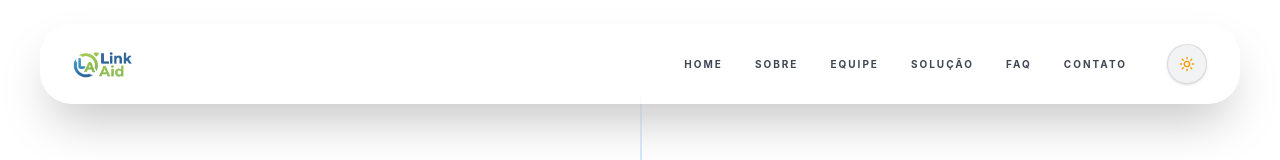
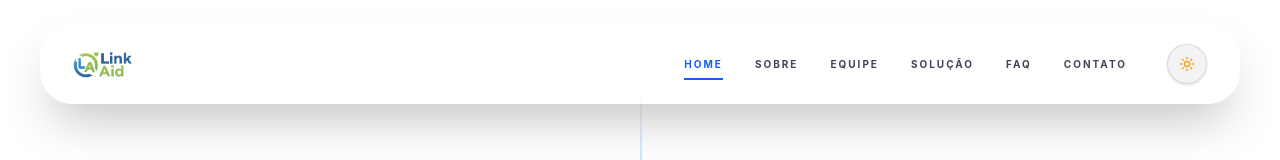
Before and after one commit to Calegor/LinkAid, a React (Vite) app in the folder frontend/link-aid/: page / in a window 1280 px wide. Shown: the top 160 px of the page. Built offline with nearby package versions, Linux system fonts and the light colour scheme.

Commit message:
feat: add useLocation hook to Navbar

```diff
--- a/frontend/link-aid/src/components/Navbar/Navbar.tsx
+++ b/frontend/link-aid/src/components/Navbar/Navbar.tsx
@@ -1,5 +1,5 @@
 import { useState, useEffect, useRef } from "react";
-import { Link } from "react-router-dom";
+import { Link, useLocation } from "react-router-dom"; // 👈 Importante: useLocation adicionado
 import gsap from "gsap";
 import { useGSAP } from "@gsap/react";
 import {
@@ -18,6 +18,7 @@ import {
 import logo from "../../assets/logo2.png";
 
 const Navbar = () => {
+  const location = useLocation(); // 👈 Captura a rota atual (ex: "/sobre")
   const [isMenuOpen, setIsMenuOpen] = useState(false);
   const [isDark, setIsDark] = useState(false);
   const menuRef = useRef(null);
@@ -81,7 +82,7 @@ const Navbar = () => {
 
   return (
     <nav className="fixed top-0 left-0 w-full z-[100] px-4 pt-6 md:px-10 font-sans">
-      {/* nav */}
+      {/* NAV DESKTOP */}
       <div
         className={`max-w-[1500px] mx-auto h-20 px-8 flex items-center justify-between rounded-[2rem] transition-all duration-500 shadow-2xl relative z-[120] ${
           isMenuOpen
@@ -94,55 +95,44 @@ const Navbar = () => {
         </Link>
 
         <div className="hidden md:flex items-center gap-10">
-          <div className="flex gap-8 font-bold text-[10px] tracking-[0.2em] uppercase text-slate-900/80">
-            {menuLinks.map((link) => (
+          <div className="flex gap-8 font-bold text-[10px] tracking-[0.2em] uppercase">
+            {menuLinks.map((link) => {
+              const isActive = location.pathname === link.to; // 👈 Checa se é a página atual
+              return (
                 <Link
                   key={link.name}
                   to={link.to}
-                className="hover:text-blue-600 transition-all relative group py-2"
+                  className={`transition-all relative group py-2 ${
+                    isActive ? "text-blue-600" : "text-slate-900/80 hover:text-blue-600"
+                  }`}
                 >
                   {link.name}
-                <span className="absolute bottom-0 left-0 w-0 h-[1.5px] bg-blue-600 transition-all duration-300 group-hover:w-full" />
+                  {/* Barrinha azul que "trava" se isActive for true */}
+                  <span className={`absolute bottom-0 left-0 h-[1.5px] bg-blue-600 transition-all duration-300 ${
+                    isActive ? "w-full" : "w-0 group-hover:w-full"
+                  }`} />
                 </Link>
-            ))}
+              );
+            })}
           </div>
 
-          {/* dark/light */}
           <button onClick={toggleTheme} className={buttonBaseClass}>
-            {isDark ? (
-              <Moon size={16} className="text-blue-500" />
-            ) : (
-              <Sun size={16} className="text-amber-500" />
-            )}
+            {isDark ? <Moon size={16} className="text-blue-500" /> : <Sun size={16} className="text-amber-500" />}
           </button>
         </div>
       </div>
 
-      {/* mobile bottoms */}
+      {/* MOBILE BUTTONS */}
       <div className="md:hidden fixed top-11 right-8 flex items-center gap-3 z-[150]">
-        {/* toggle theme */}
         <button onClick={toggleTheme} className={buttonBaseClass}>
-          {isDark ? (
-            <Moon size={16} className="text-blue-500" />
-          ) : (
-            <Sun size={16} className="text-amber-500" />
-          )}
+          {isDark ? <Moon size={16} className="text-blue-500" /> : <Sun size={16} className="text-amber-500" />}
         </button>
-
-        {/* open and close menu mobile */}
-        <button
-          onClick={() => setIsMenuOpen(!isMenuOpen)}
-          className={buttonBaseClass}
-        >
-          {isMenuOpen ? (
-            <X size={20} className="text-slate-700" />
-          ) : (
-            <Menu size={20} className="text-slate-700" />
-          )}
+        <button onClick={() => setIsMenuOpen(!isMenuOpen)} className={buttonBaseClass}>
+          {isMenuOpen ? <X size={20} className="text-slate-700" /> : <Menu size={20} className="text-slate-700" />}
         </button>
       </div>
 
-      {/* overlay */}
+      {/* OVERLAY */}
       <div
         ref={overlayRef}
         onClick={() => setIsMenuOpen(false)}
@@ -150,45 +140,45 @@ const Navbar = () => {
         style={{ opacity: 0, visibility: "hidden" }}
       />
 
-      {/* open menu */}
+      {/* MENU MOBILE OPEN */}
       <div
         ref={menuRef}
         className="fixed top-0 right-0 h-full w-[75%] max-w-[300px] bg-white/95 backdrop-blur-3xl border-l border-white/20 shadow-2xl z-[110] flex flex-col md:hidden"
         style={{ transform: "translateX(100%)", visibility: "hidden" }}
       >
         <div className="pt-32 pb-10 px-8 flex flex-col h-full">
-          <p className="text-slate-600 text-[10px] font-bold uppercase tracking-[0.3em] mb-10 opacity-70">
-            Menu
-          </p>
+          <p className="text-slate-600 text-[10px] font-bold uppercase tracking-[0.3em] mb-10 opacity-70">Menu</p>
 
           <div className="flex flex-col gap-4">
-            {menuLinks.map((link) => (
+            {menuLinks.map((link) => {
+              const isActive = location.pathname === link.to; // 👈 Checa se é a página atual no mobile
+              return (
                 <Link
                   key={link.name}
                   to={link.to}
                   onClick={() => setIsMenuOpen(false)}
-                className="group flex items-center justify-between py-2 transition-all"
+                  className={`group flex items-center justify-between py-2 transition-all ${
+                    isActive ? "opacity-100" : "opacity-70 hover:opacity-100"
+                  }`}
                 >
                   <div className="flex items-center gap-4">
-                  <span className="text-slate-400 group-hover:text-blue-600 transition-colors">
+                    <span className={`transition-colors ${isActive ? "text-blue-600" : "text-slate-400 group-hover:text-blue-600"}`}>
                       {link.icon}
                     </span>
-                  <span className="text-[16px] font-medium text-slate-700 tracking-tight">
+                    <span className={`text-[16px] tracking-tight transition-all ${
+                      isActive ? "font-bold text-blue-600" : "font-medium text-slate-700"
+                    }`}>
                       {link.name}
                     </span>
                   </div>
-                <ArrowRight
-                  size={14}
-                  className="text-slate-200 group-hover:text-blue-600 transition-all"
-                />
+                  <ArrowRight size={14} className={`transition-all ${isActive ? "text-blue-600 translate-x-1" : "text-slate-200 group-hover:text-blue-600"}`} />
                 </Link>
-            ))}
+              );
+            })}
           </div>
 
           <div className="mt-auto text-center border-t border-slate-100 pt-6">
-            <p className="text-slate-600 text-[9px] font-bold uppercase tracking-[0.2em]">
-              LinkAid • 2026
-            </p>
+            <p className="text-slate-600 text-[9px] font-bold uppercase tracking-[0.2em]">LinkAid • 2026</p>
           </div>
         </div>
       </div>
```
Lines whose indentation alone changed are shown as unchanged.
